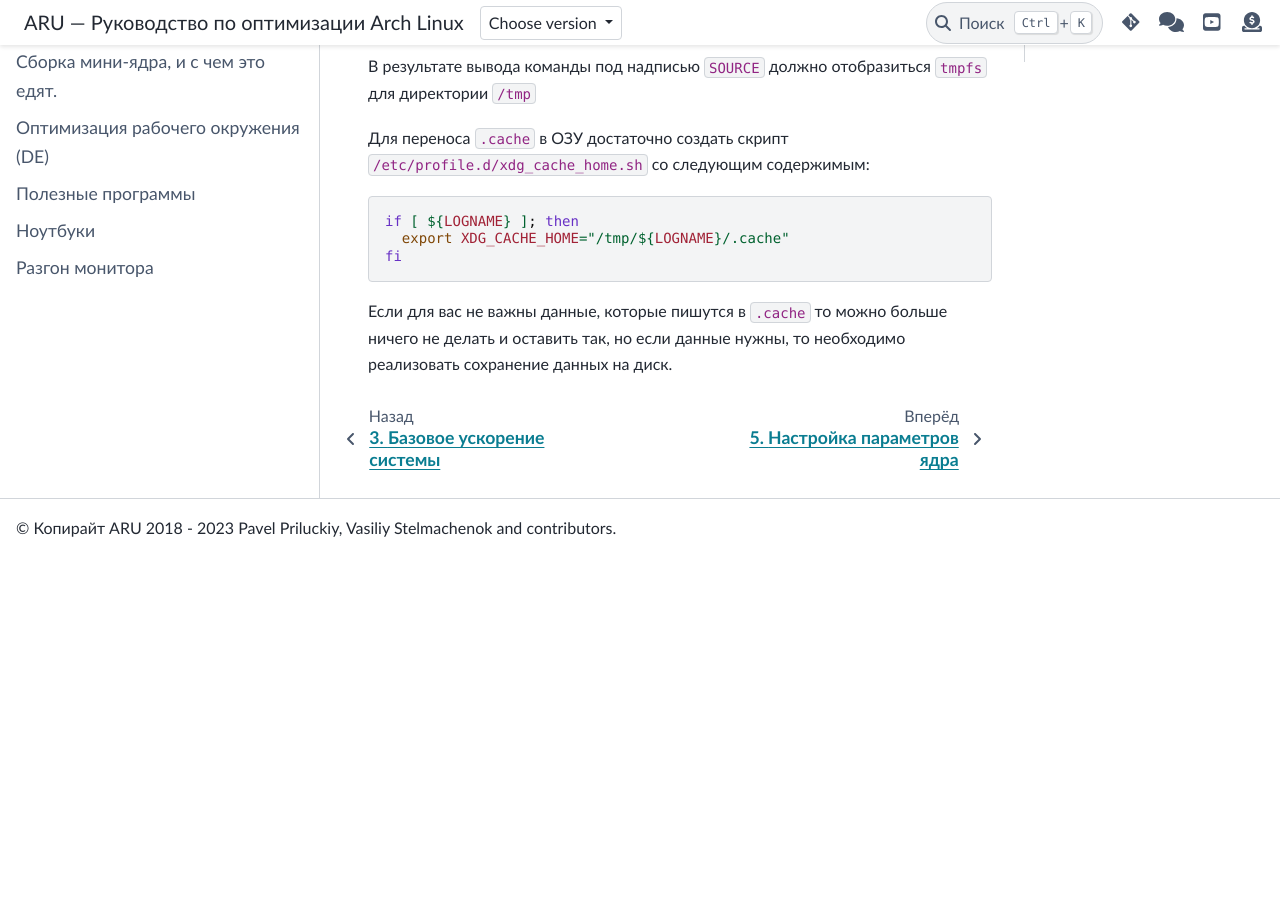
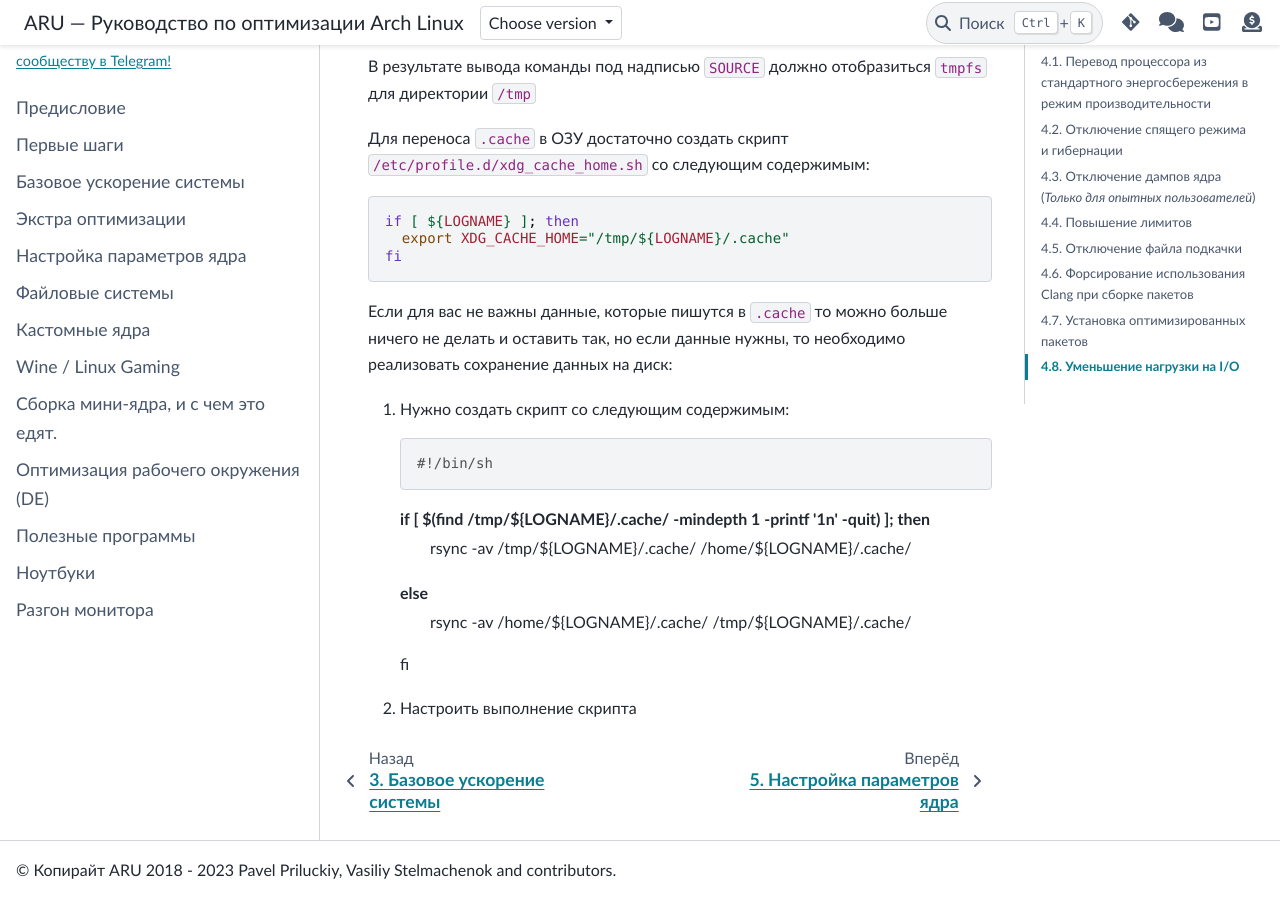
Before and after one commit to ventureoo/ARU, a Sphinx documentation site: the page built from docs/source/extra-optimizations.rst, in a window 1280 px wide and 900 px high, scrolled down 10947 px. Built offline with Sphinx 7.4.7 and the PyData theme 0.15.4, drawn with Linux system fonts in a browser that asks for light colours; before the commit the page ends 11505 px from its top, so only the background shows below that.

Commit message:
Обновить docs/source/extra-optimizations.rst

```diff
--- a/docs/source/extra-optimizations.rst
+++ b/docs/source/extra-optimizations.rst
@@ -465,4 +465,16 @@ x86_64_v2, так и для x86_64_v3. **Главное не перепутае
     export XDG_CACHE_HOME="/tmp/${LOGNAME}/.cache"
   fi
 
-Если для вас не важны данные, которые пишутся в ``.cache`` то можно больше ничего не делать и оставить так, но если данные нужны, то необходимо реализовать сохранение данных на диск.
+Если для вас не важны данные, которые пишутся в ``.cache`` то можно больше ничего не делать и оставить так, но если данные нужны, то необходимо реализовать сохранение данных на диск:
+
+1) Нужно создать скрипт со следующим содержимым::
+
+   #!/bin/sh
+
+   if [ $(find /tmp/${LOGNAME}/.cache/ -mindepth 1 -printf '1\n' -quit) ]; then
+     rsync -av /tmp/${LOGNAME}/.cache/ /home/${LOGNAME}/.cache/
+   else
+     rsync -av /home/${LOGNAME}/.cache/ /tmp/${LOGNAME}/.cache/
+   fi
+
+2) Настроить выполнение скрипта
```
